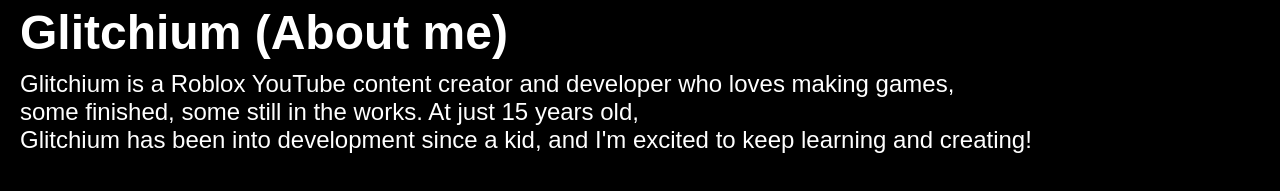
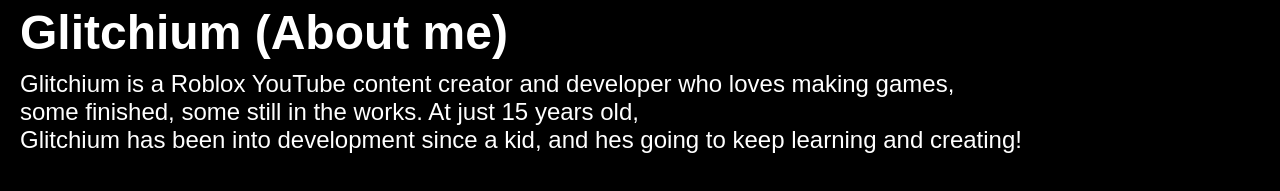
Before and after one commit to Glitchium/GLM, a plain HTML site: page index.html in a window 1280 px wide. Shown: the part 1082-1273 px from the top of the page. Drawn offline with Linux system fonts and the light colour scheme.

Commit message:
Update index.html

```diff
--- a/index.html
+++ b/index.html
@@ -125,7 +125,7 @@
     <div class="section" id="section2">
         <div class="section-content">
             <div class="big-text">Glitchium (About me)</div>
-            <div class="middle-text">Glitchium is a Roblox YouTube content creator and developer who loves making games, <br> some finished, some still in the works. At just 15 years old, <br> Glitchium has been into development since a kid, and I'm excited to keep learning and creating!</div>
+            <div class="middle-text">Glitchium is a Roblox YouTube content creator and developer who loves making games, <br> some finished, some still in the works. At just 15 years old, <br> Glitchium has been into development since a kid, and hes going to keep learning and creating!</div>
             <a href="https://www.roblox.com/users/2859316136/profile" target="_blank" class="play-button">Explore</a>
         </div>
     </div>
```
